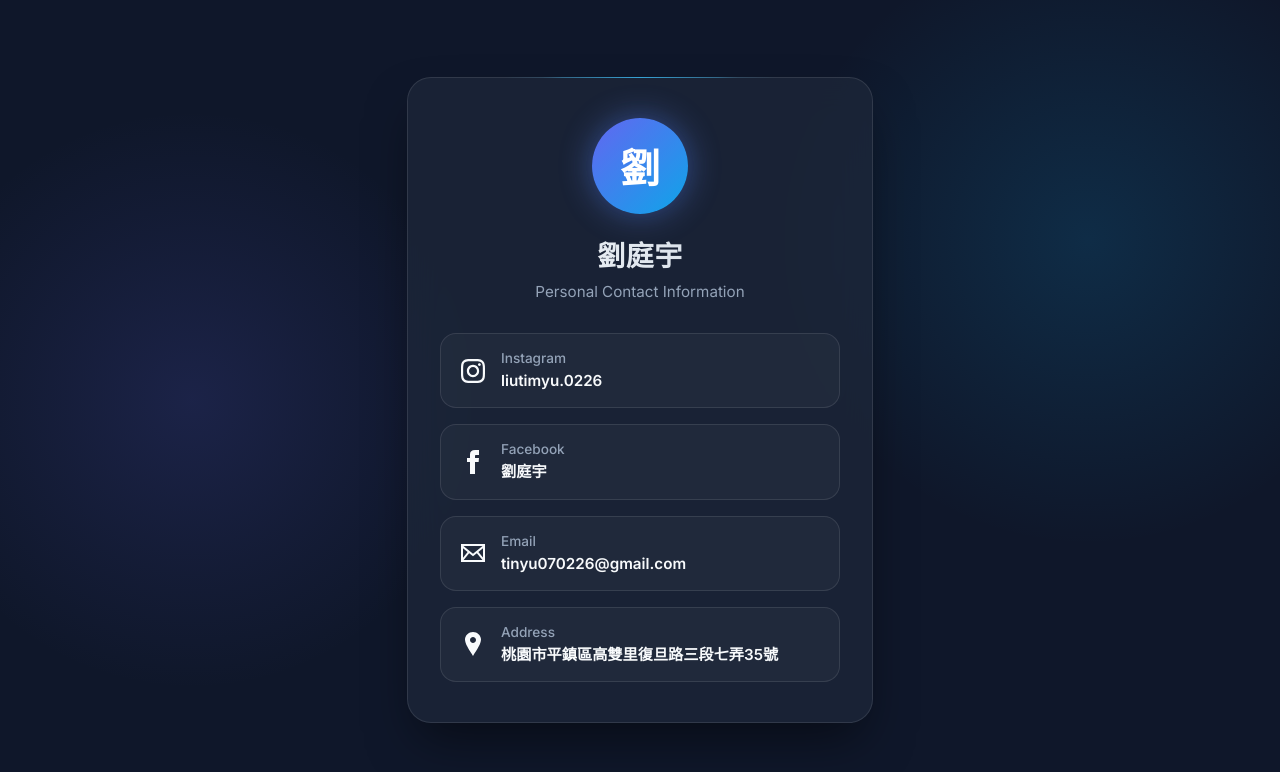
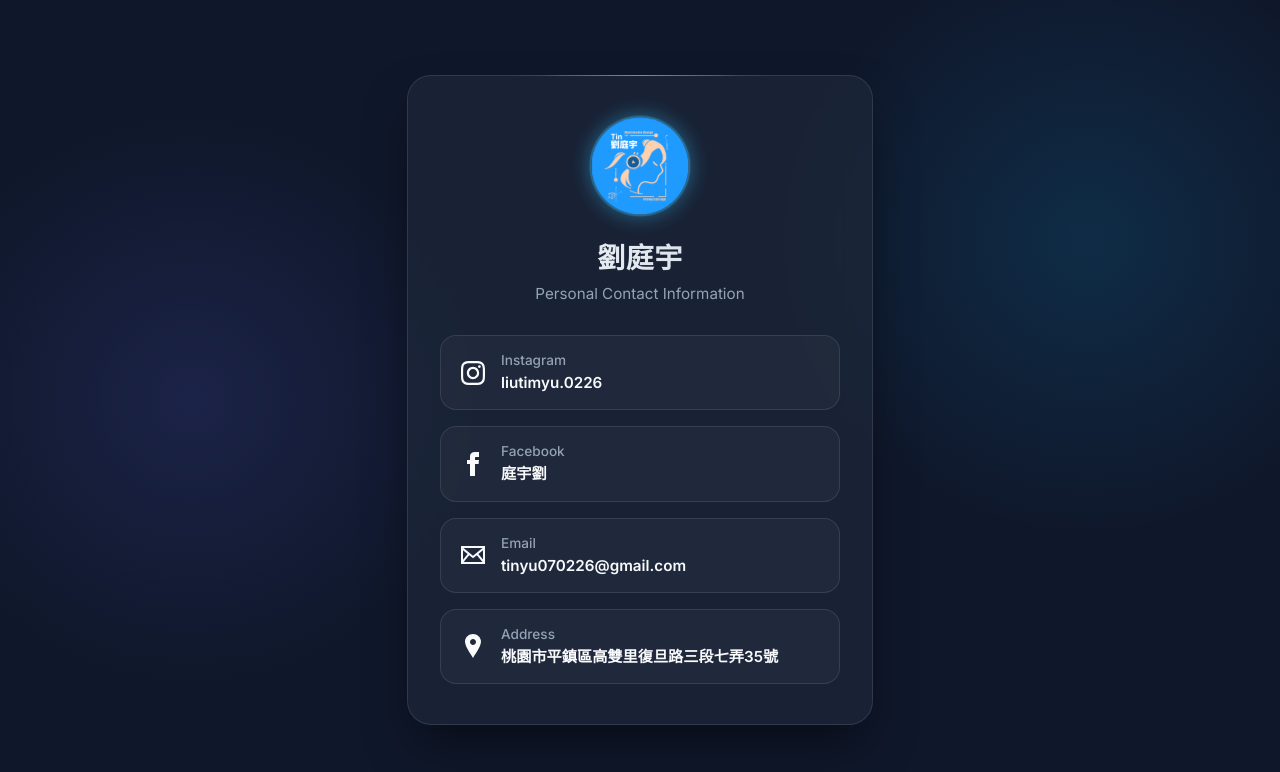
Before and after one commit to tinyu070226-stack/business-card, a plain HTML site: page index.html in a window 1280 px wide. Drawn offline with Linux system fonts and the light colour scheme.

Commit message:
Update index.html

```diff
--- a/index.html
+++ b/index.html
@@ -76,22 +76,28 @@
         .avatar {
             width: 96px;
             height: 96px;
-            border-radius: 50%;
-            background: linear-gradient(135deg, #6366f1, #0ea5e9);
+            border-radius: 50%;     /* 確保外框是正圓形 */
+            background: rgba(255, 255, 255, 0.05); /* 給一個淡淡的玻璃底色 */
+            border: 2px solid rgba(56, 189, 248, 0.4); /* 加上科技感的亮藍色細邊框 */
             margin: 0 auto 1.25rem;
             display: flex;
             align-items: center;
             justify-content: center;
-            font-size: 2.5rem;
-            color: white;
-            font-weight: bold;
-            box-shadow: 0 0 20px var(--accent-glow);
-            animation: pulse 3s infinite alternate;
+            overflow: hidden;       /* 確保超出的部分會被裁切成圓形 */
+            padding: 0;             /* 移除留白，讓圖片完全貼合邊緣 */
+            animation: borderPulse 3s infinite alternate; /* 外框呼吸燈效果 */
         }
 
-        @keyframes pulse {
-            0% { box-shadow: 0 0 20px rgba(56, 189, 248, 0.3); }
-            100% { box-shadow: 0 0 40px rgba(99, 102, 241, 0.6); }
+        .avatar img {
+            width: 100%;
+            height: 100%;
+            object-fit: cover;      /* 讓圖片完全填滿整個圓形，超出的部分會被自動裁掉 */
+            filter: drop-shadow(0 0 5px rgba(255, 255, 255, 0.5));
+        }
+
+        @keyframes borderPulse {
+            0% { box-shadow: 0 0 10px rgba(56, 189, 248, 0.2); transform: scale(1); }
+            100% { box-shadow: 0 0 25px rgba(56, 189, 248, 0.6); transform: scale(1.02); }
         }
 
         h1 {
@@ -216,7 +222,10 @@
 
     <div class="container">
         <div class="header">
-            <div class="avatar">劉</div>
+            <div class="avatar">
+                <!-- 這裡會讀取目錄底下的 avatar.svg 圖片 -->
+                <img src="avatar.svg" alt="劉庭宇">
+            </div>
             <h1>劉庭宇</h1>
             <p class="subtitle">Personal Contact Information</p>
         </div>
@@ -240,7 +249,7 @@
                 </div>
                 <div class="link-content">
                     <span class="link-title">Facebook</span>
-                    <span class="link-value">劉庭宇</span>
+                    <span class="link-value">庭宇劉</span>
                 </div>
             </a>
 
```
